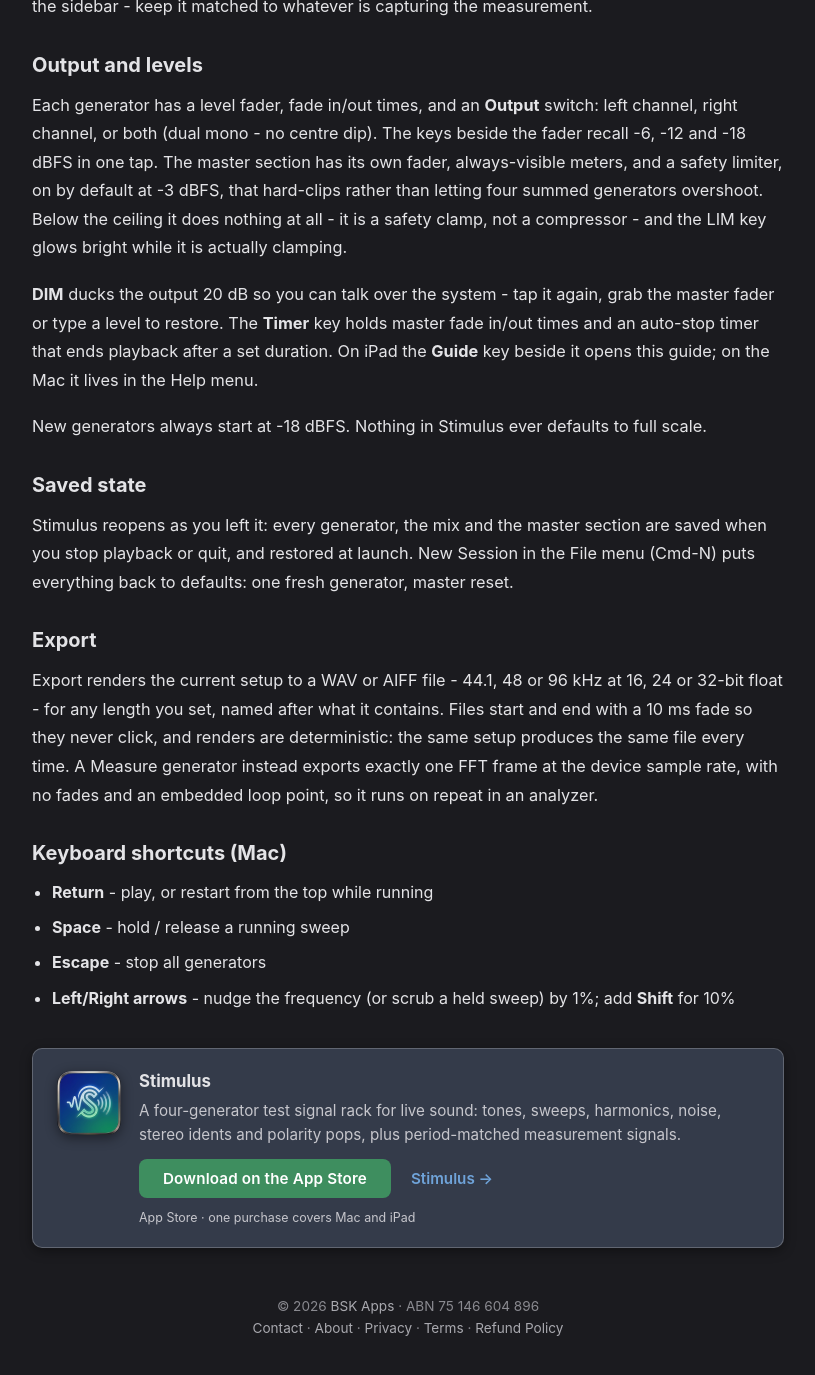
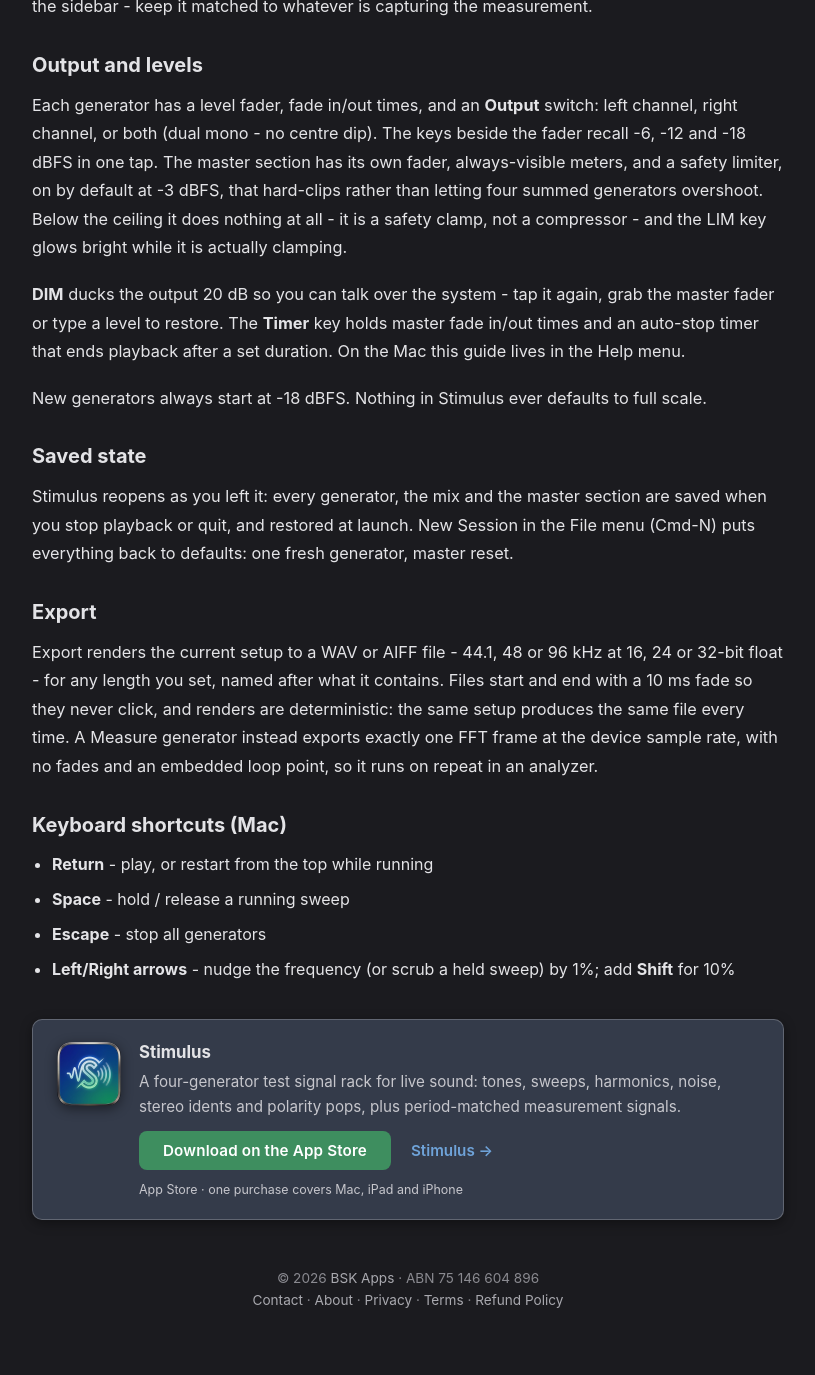
Before and after one commit to BSKapps/bskapps.github.io, a Jekyll site: the page built from articles/stimulus-guide/index.html, in a window 1280 px wide and 1400 px high, scrolled down 3159 px. Shown: the top 1375 px of the window, without its empty margins (232-1047 px from the left). Built offline with Jekyll 4.4.1, drawn with Linux system fonts in a browser that asks for light colours; some of the changed text lies outside the part shown.

Commit message:
Stimulus guide 1.3: Guide key sentence removed, iPhone in buy note

```diff
--- a/_data/guides/stimulus-guide.json
+++ b/_data/guides/stimulus-guide.json
@@ -4,7 +4,7 @@
   "web": {
     "pageTitle": "Stimulus user guide - BSK Apps",
     "h1": "Stimulus user guide",
-    "dateLine": "Updated for version 1.2",
+    "dateLine": "Updated for version 1.3",
     "description": "A how-to guide for Stimulus: tones, sweeps with hold and scrub, harmonics, noise with band limiting and burst, the Stereo ID and GLITS channel idents, polarity pops, analyzer-matched measurement signals, mixing four generators, and exporting test files.",
     "canonical": "https://bskapps.com/articles/stimulus-guide/",
     "ogTitle": "Stimulus user guide",
@@ -19,7 +19,7 @@
     "icon": "stimulus-icon.png",
     "buyText": "Download on the App Store",
     "buyHref": "https://apps.apple.com/app/id6792156906",
-    "buyNote": "App Store &middot; one purchase covers Mac and iPad"
+    "buyNote": "App Store &middot; one purchase covers Mac, iPad and iPhone"
   },
   "intro": [
     {
@@ -176,7 +176,7 @@
         },
         {
           "type": "paragraph",
-          "text": "**DIM** ducks the output 20 dB so you can talk over the system - tap it again, grab the master fader or type a level to restore. The **Timer** key holds master fade in/out times and an auto-stop timer that ends playback after a set duration. On iPad the **Guide** key beside it opens this guide; on the Mac it lives in the Help menu."
+          "text": "**DIM** ducks the output 20 dB so you can talk over the system - tap it again, grab the master fader or type a level to restore. The **Timer** key holds master fade in/out times and an auto-stop timer that ends playback after a set duration. On the Mac this guide lives in the Help menu."
         },
         {
           "type": "paragraph",
```
